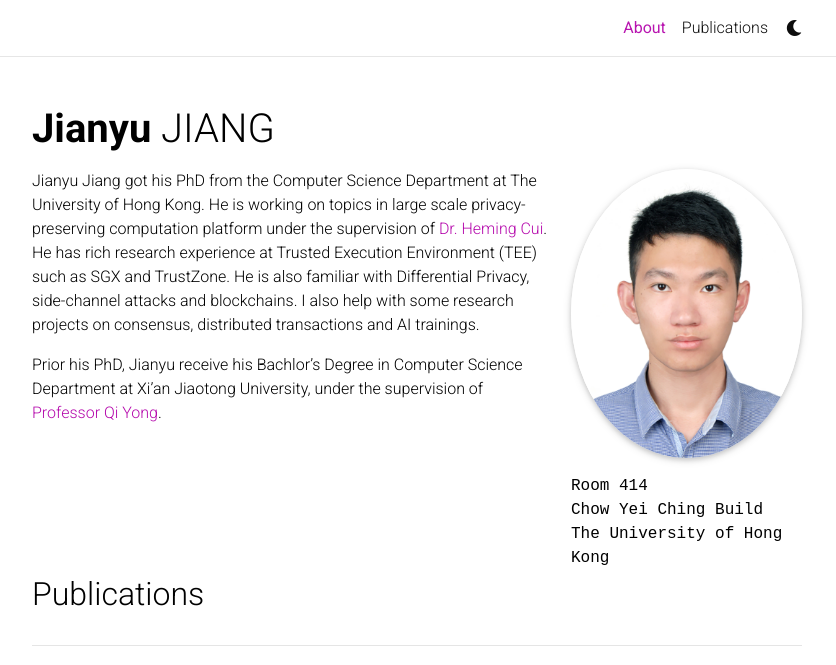
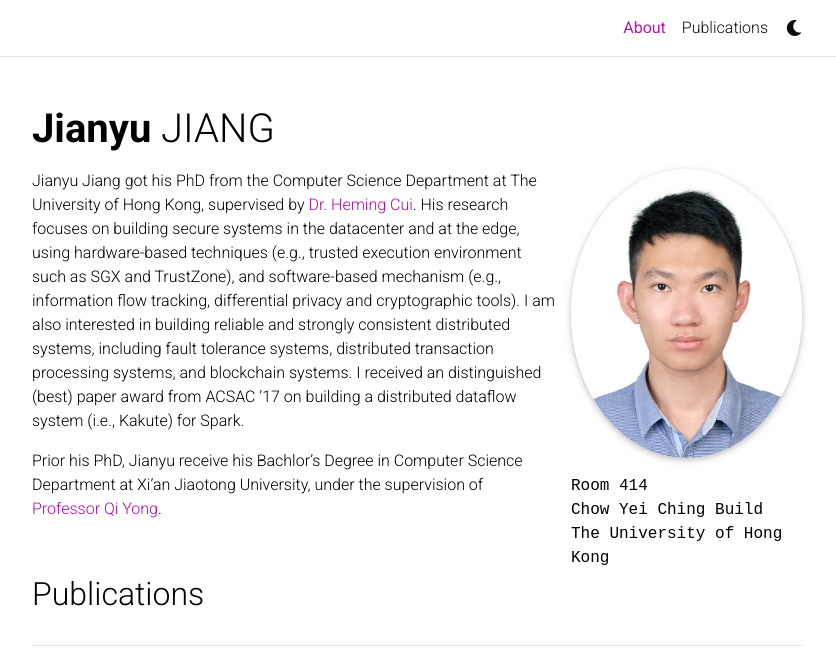
Before and after one commit to jianyu-m/jianyu-m.github.io, a Jekyll site: the page built from _pages/about.md, in a window 1280 px wide and 900 px high, cut to the strip 0-665 px from the top of the window. Shown: the whole strip, without its empty margins (223-1059 px from the left). Built offline with Jekyll 4.4.1, drawn with Linux system fonts in a browser that asks for light colours; full-size pictures stand in for the smaller copies a plugin makes; comment, search, counter and statistics services are not loaded; a style sheet for code colours, icons or effects is not loaded.

Commit message:
highlight

```diff
--- a/_pages/about.md
+++ b/_pages/about.md
@@ -21,6 +21,6 @@ cv: true
 years: [2022, 2021, 2020, 2017]
 ---
 
-Jianyu Jiang got his PhD from the Computer Science Department at The University of Hong Kong. He is working on topics in large scale privacy-preserving computation platform under the supervision of [Dr. Heming Cui](https://i.cs.hku.hk/~heming). He has rich research experience at Trusted Execution Environment (TEE) such as SGX and TrustZone. He is also familiar with Differential Privacy, side-channel attacks and blockchains. I also help with some research projects on consensus, distributed transactions and AI trainings.
+Jianyu Jiang got his PhD from the Computer Science Department at The University of Hong Kong, supervised by [Dr. Heming Cui](https://i.cs.hku.hk/~heming). His research focuses on building secure systems in the datacenter and at the edge, using hardware-based techniques (e.g., trusted execution environment such as SGX and TrustZone), and software-based mechanism (e.g., information flow tracking, differential privacy and cryptographic tools). I am also interested in building reliable and strongly consistent distributed systems, including fault tolerance systems, distributed transaction processing systems, and blockchain systems. I received an distinguished (best) paper award from ACSAC ’17 on building a distributed dataflow system (i.e., Kakute) for Spark.
 
 Prior his PhD, Jianyu receive his Bachlor's Degree in Computer Science Department at Xi'an Jiaotong University, under the supervision of [Professor Qi Yong](http://www.cs.xjtu.edu.cn/info/1267/1425.htm).
```
